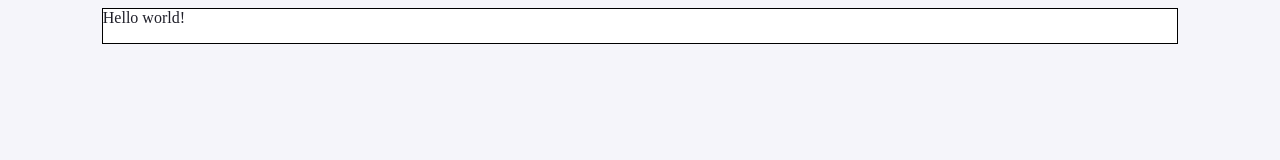
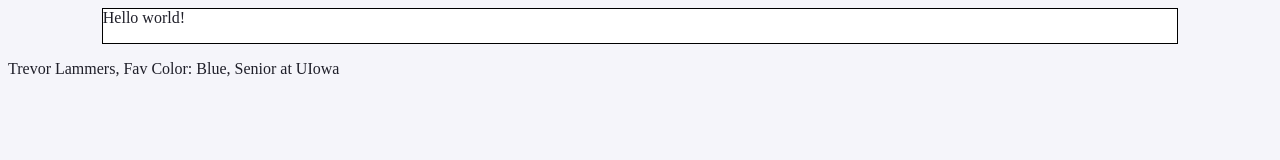
Before and after one commit to tjlammers/tjlammers-hw6, a plain HTML site: page index.html in a window 1280 px wide. Drawn offline with Linux system fonts and the light colour scheme.

Commit message:
Added personal details to index

```diff
--- /dev/null
+++ b/details/details.css
@@ -0,0 +1 @@
+Name: Trevor Lammers, Fav Color: Blue, Senior at UIowa.
--- a/index.html
+++ b/index.html
@@ -11,5 +11,8 @@
         <div class="container"
             <p>Hello world!</p>
         </div>
+        <p>
+            Trevor Lammers, Fav Color: Blue, Senior at UIowa
+        </p>
     </body>
 </html>
```
Also changed, not shown: 1 other file.
